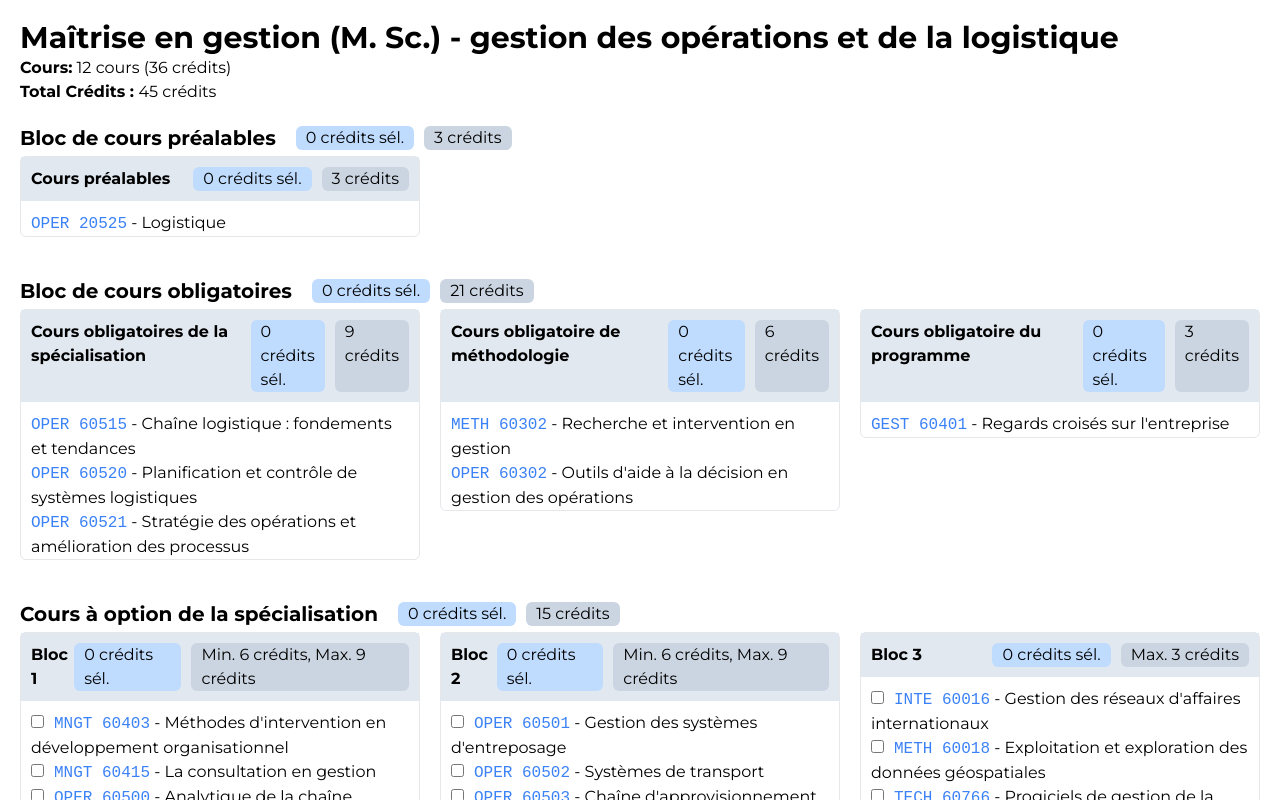
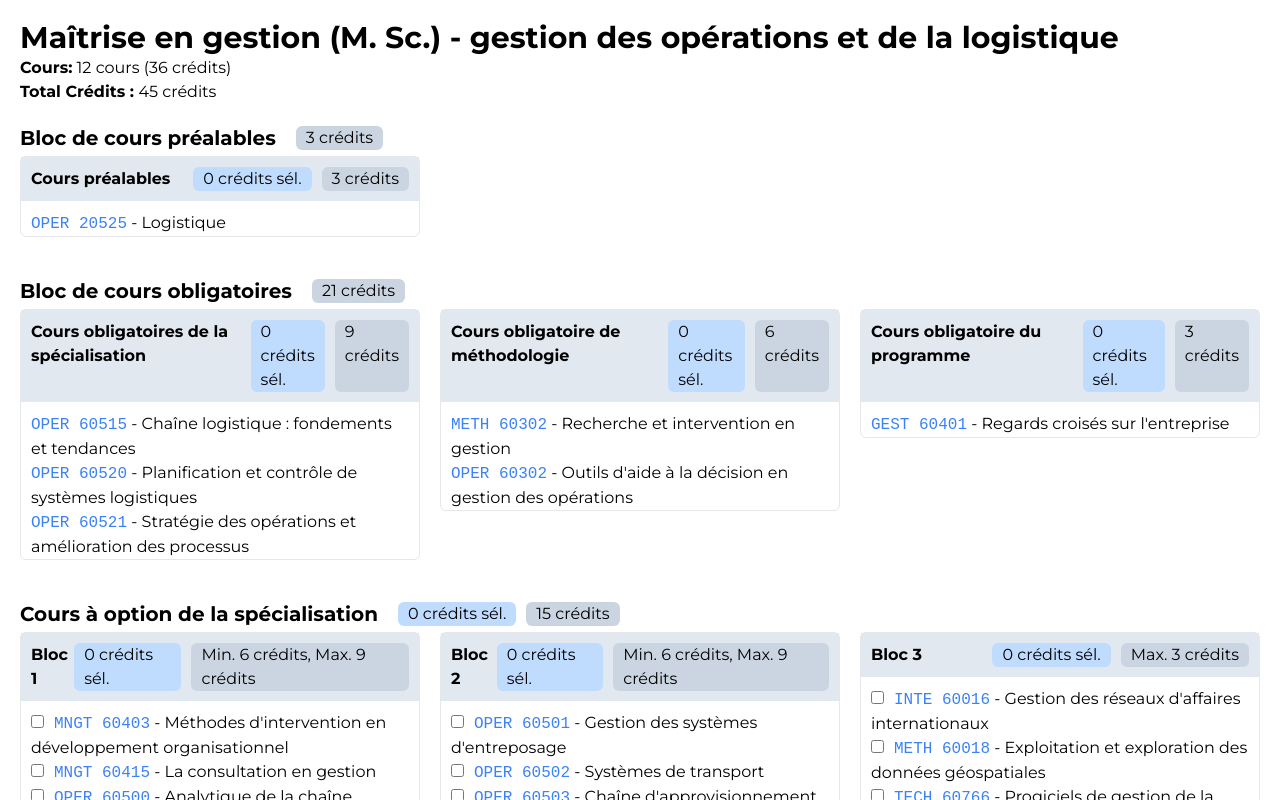
Before and after one commit to olivier-deschenes/hec, a React (Vite) app: page / in a window 1280 px wide. Shown: the top 800 px of the page. Built offline with nearby package versions, Linux system fonts and the light colour scheme; a web font is replaced by a local one.

Commit message:
remove credits when optinal

```diff
--- a/src/components/Group.tsx
+++ b/src/components/Group.tsx
@@ -6,15 +6,18 @@ export const Group = () => {
   const courseBlockGroup = useCourseBlockGroupContext().courseBlockGroupType;
   const totalSelectedCredits =
     useCourseBlockGroupContext().totalSelectedCredits;
+  const optional = useCourseBlockGroupContext().courseBlockGroupType.optional;
 
   return (
     <div className={"flex flex-col gap-1"}>
       <h2 className={"flex gap-5 items-center"}>
         <div className={"font-bold text-xl"}>{courseBlockGroup.title}</div>
         <div className={"flex gap-2.5"}>
-          <div className={"bg-blue-200 rounded-md px-2.5"}>
-            {`${totalSelectedCredits} crédits sél.`}
-          </div>
+          {optional && (
+            <div className={"bg-blue-200 rounded-md px-2.5"}>
+              {`${totalSelectedCredits} crédits sél.`}
+            </div>
+          )}
           <div className={"bg-slate-300 rounded-md px-2.5"}>
             {courseBlockGroup.credits} crédits
           </div>
```
